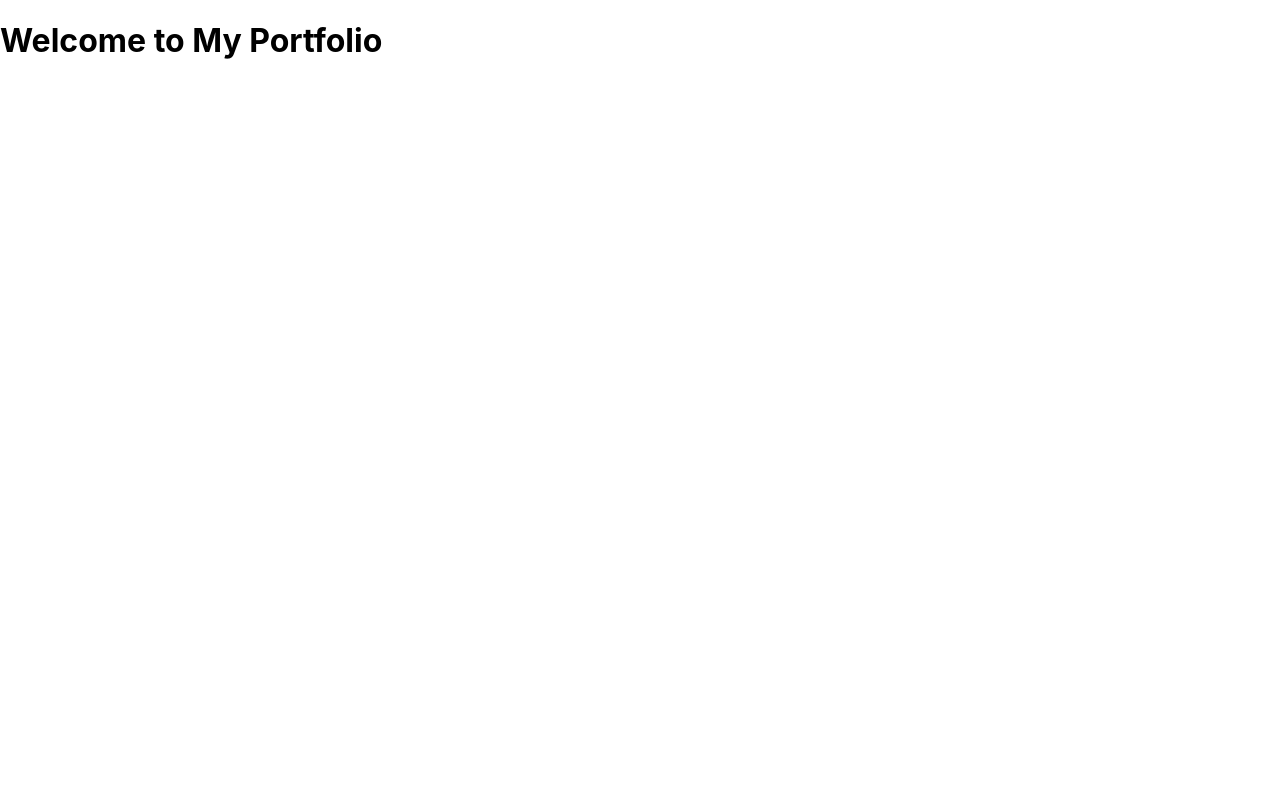
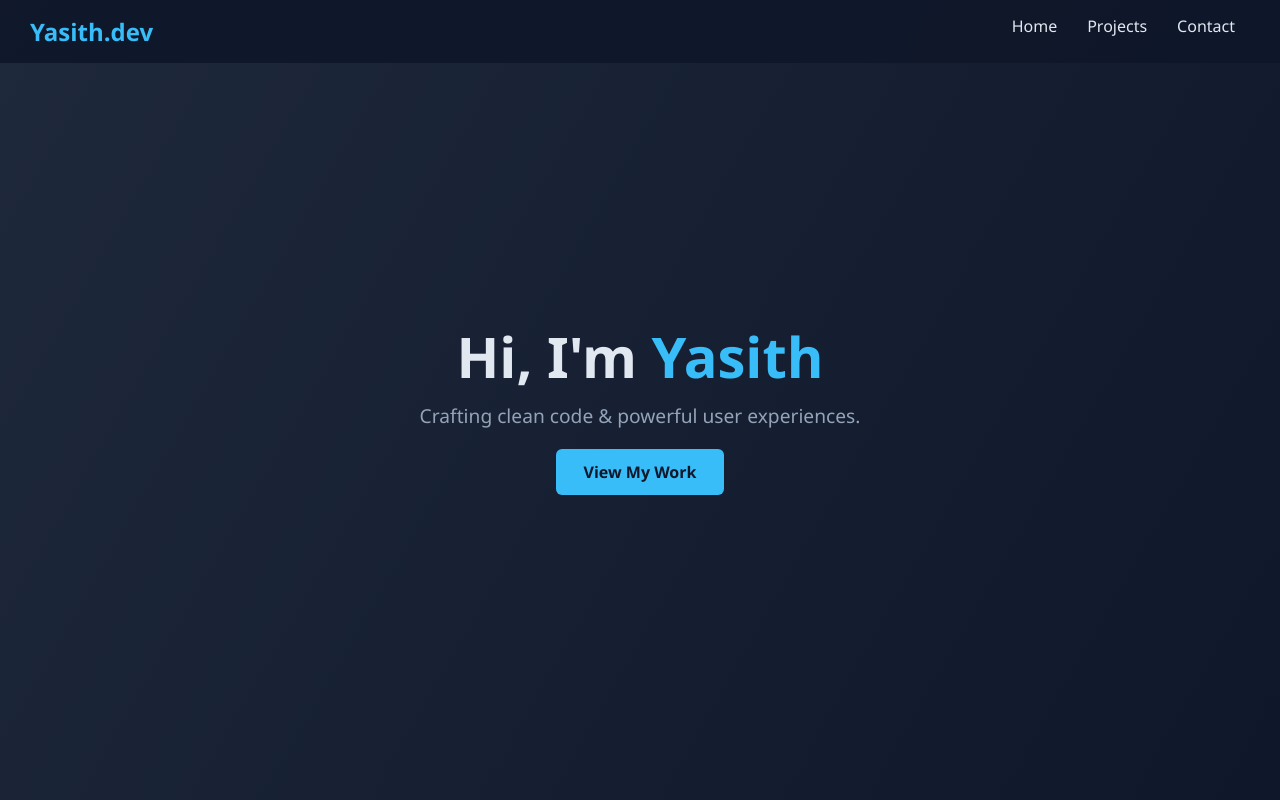
Before and after one commit to yasithh1/portfolio, a React (Create React App) app: page / in a window 1280 px wide. Built offline with nearby package versions, Linux system fonts and the light colour scheme.

Commit message:
Deploy-ready

```diff
--- a/src/App.js
+++ b/src/App.js
@@ -1,8 +1,12 @@
+import Navbar from "./components/Navbar/Navbar";
+import HeroSection from "./components/HeroSection/HeroSection";
+
 function App() {
   return (
-    <div className="App">
-      <h1>Welcome to My Portfolio</h1>
-    </div>
+    <>
+      <Navbar />
+      <HeroSection />
+    </>
   );
 }
 
--- a/src/components/HeroSection/HeroSection.css
+++ b/src/components/HeroSection/HeroSection.css
@@ -0,0 +1,40 @@
+.hero-section {
+  height: 100vh;
+  display: flex;
+  align-items: center;
+  justify-content: center;
+  padding: 0 20px;
+  background: linear-gradient(120deg, #1e293b, #0f172a);
+}
+
+.hero-content {
+  text-align: center;
+}
+
+.hero-content h1 {
+  font-size: 3.5rem;
+  margin-bottom: 0.5rem;
+}
+
+.highlight {
+  color: #38bdf8;
+}
+
+.hero-content p {
+  font-size: 1.2rem;
+  margin-bottom: 2rem;
+  color: #94a3b8;
+}
+
+.hero-button {
+  background-color: #38bdf8;
+  color: #0f172a;
+  padding: 12px 28px;
+  border-radius: 6px;
+  font-weight: bold;
+  transition: all 0.3s ease;
+}
+
+.hero-button:hover {
+  background-color: #0ea5e9;
+}
--- a/src/components/HeroSection/HeroSection.js
+++ b/src/components/HeroSection/HeroSection.js
@@ -0,0 +1,22 @@
+import React from "react";
+import { motion } from "framer-motion";
+import './HeroSection.css';
+
+const HeroSection = () => {
+  return (
+    <section className="hero-section" id="hero">
+      <motion.div
+        className="hero-content"
+        initial={{ opacity: 0, y: -50 }}
+        animate={{ opacity: 1, y: 0 }}
+        transition={{ duration: 1 }}
+      >
+        <h1>Hi, I'm <span className="highlight">Yasith</span></h1>
+        <p>Crafting clean code & powerful user experiences.</p>
+        <a href="#projects" className="hero-button">View My Work</a>
+      </motion.div>
+    </section>
+  );
+};
+
+export default HeroSection;
--- /dev/null
+++ b/src/components/Navbar/Navbar.css
@@ -0,0 +1,27 @@
+.navbar {
+  position: fixed;
+  width: 100%;
+  top: 0;
+  background: rgba(15, 23, 42, 0.9);
+  display: flex;
+  justify-content: space-between;
+  padding: 15px 30px;
+  z-index: 999;
+}
+
+.nav-logo {
+  font-size: 1.5rem;
+  font-weight: bold;
+  color: #38bdf8;
+}
+
+.nav-links a {
+  margin: 0 15px;
+  color: #e2e8f0;
+  font-weight: 500;
+  cursor: pointer;
+}
+
+.nav-links a:hover {
+  color: #38bdf8;
+}
--- /dev/null
+++ b/src/components/Navbar/Navbar.js
@@ -0,0 +1,18 @@
+import React from 'react';
+import { Link } from 'react-scroll';
+import './Navbar.css';
+
+const Navbar = () => {
+  return (
+    <nav className="navbar">
+      <div className="nav-logo">Yasith.dev</div>
+      <div className="nav-links">
+        <Link to="hero" smooth duration={500}>Home</Link>
+        <Link to="projects" smooth duration={500}>Projects</Link>
+        <Link to="contact" smooth duration={500}>Contact</Link>
+      </div>
+    </nav>
+  );
+};
+
+export default Navbar;
--- a/src/index.js
+++ b/src/index.js
@@ -3,7 +3,7 @@ import ReactDOM from 'react-dom/client';
 import './index.css';
 import './styles/global.css';
 import App from './App';
-import reportWebVitals from './reportWebVitals';
+
 
 const root = ReactDOM.createRoot(document.getElementById('root'));
 root.render(
@@ -15,4 +15,3 @@ root.render(
 // If you want to start measuring performance in your app, pass a function
 // to log results (for example: reportWebVitals(console.log))
 // or send to an analytics endpoint. Learn more: https://bit.ly/CRA-vitals
-reportWebVitals();
--- a/src/styles/global.css
+++ b/src/styles/global.css
@@ -0,0 +1,16 @@
+* {
+  margin: 0;
+  padding: 0;
+  box-sizing: border-box;
+  scroll-behavior: smooth;
+}
+
+body {
+  font-family: 'Segoe UI', sans-serif;
+  background: #0f172a;
+  color: #e2e8f0;
+}
+
+a {
+  text-decoration: none;
+}
```
Also changed, not shown: package.json (+10 -1 lines), 1 other file (tests, documents, lock files or other folders).
